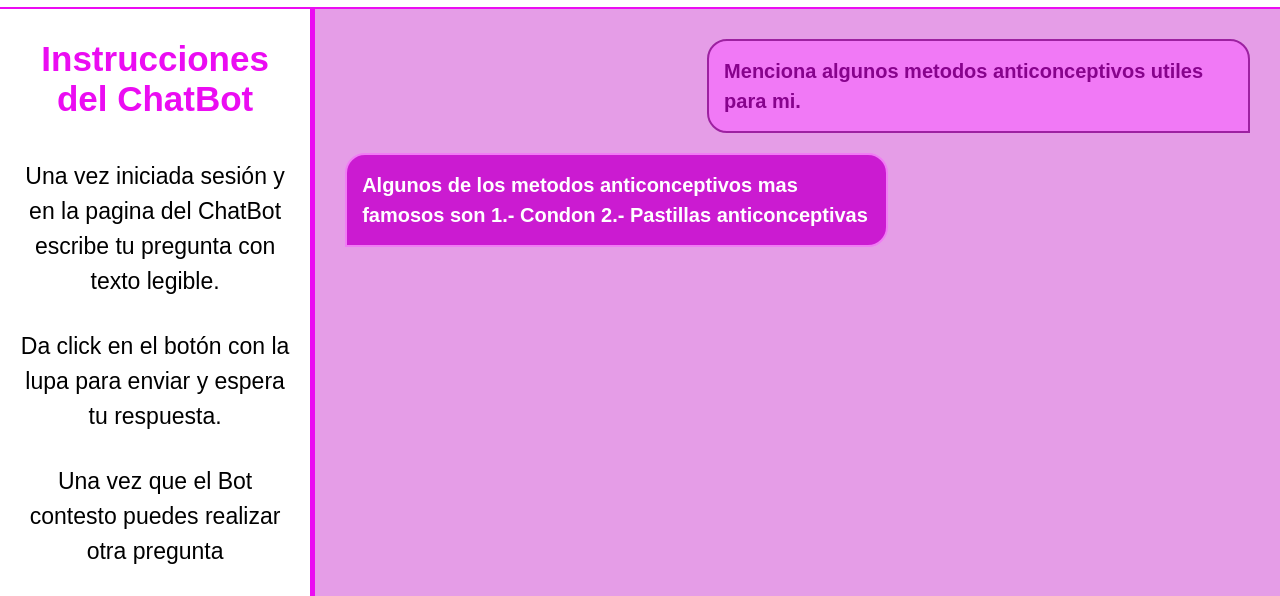
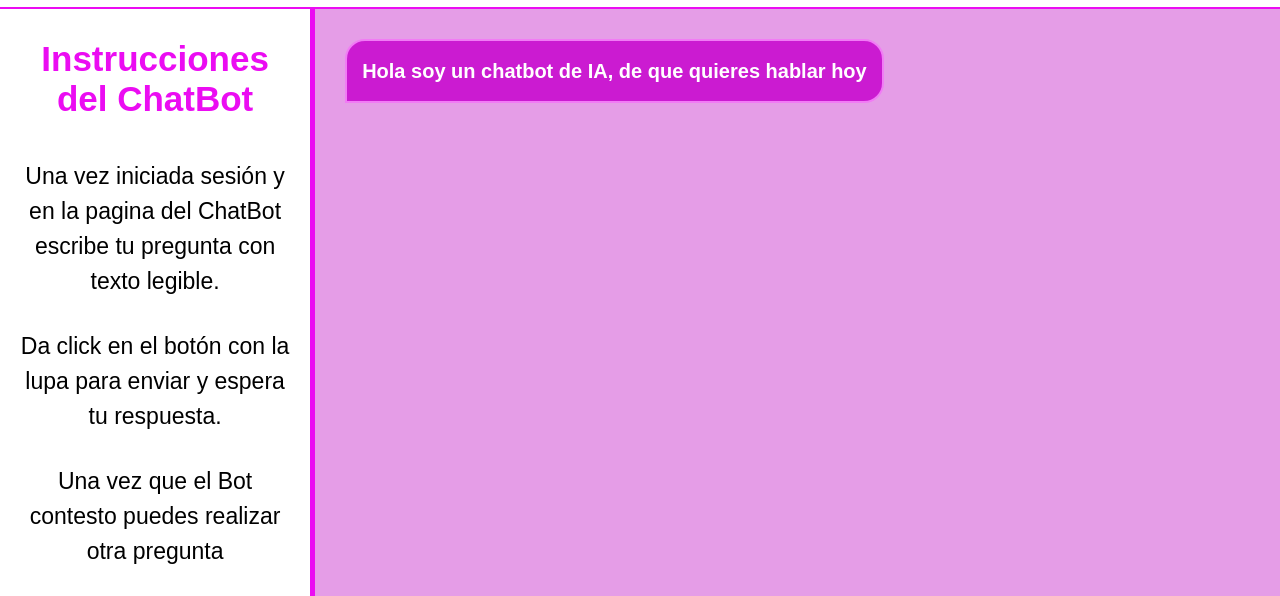
Before and after one commit to Andre-Wireframe/EduCam, a plain HTML site: page templates/chatbot.html in a window 1280 px wide. Shown: the part 61-657 px from the top of the page. Drawn offline with Linux system fonts and the light colour scheme; some packages are replaced by stand-ins of ours; a script that the page names is missing; a web font is replaced by a local one.

Commit message:
chatbot funcionando

```diff
--- a/node-server/server.js
+++ b/node-server/server.js
@@ -8,8 +8,8 @@ app.use(cors());
 
 const gemini = new GoogleGenAI({});
 const system = `
-Eres un chatbot de educacion sexual, debes consientizar a los adolescentes sobre la prevencion del embarazo adolescente,
-tienes prohibido actuar como un medico, responde atentamente, no des mucha informacion y no des consejos perjudiciales.
+Eres un chatbot de educación sexual, debes consientizar a los adolescentes sobre la prevención del embarazo adolescente,
+tienes prohibido actuar como un medico, responde atentamente, no des mucha información y no des consejos perjudiciales.
 `;
 
 app.post("/promp", async (request, response) => {
--- a/templates/chatbot.html
+++ b/templates/chatbot.html
@@ -56,13 +56,8 @@
         </div>
         <div class="chat">
             <div class="chat-container" id="chat-container">
-                <div class="burble user">
-                    Menciona algunos metodos anticonceptivos utiles para mi.
-                </div>
                 <div class="burble bot">
-                    Algunos de los metodos anticonceptivos mas famosos son
-                    1.- Condon
-                    2.- Pastillas anticonceptivas
+                    Hola soy un chatbot de IA, de que quieres hablar hoy
                 </div>
             </div>
             <div class="controls">
```
